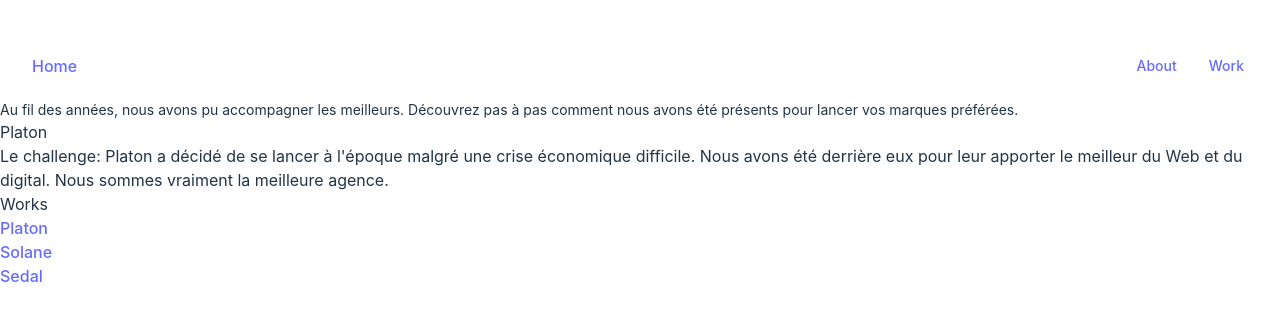
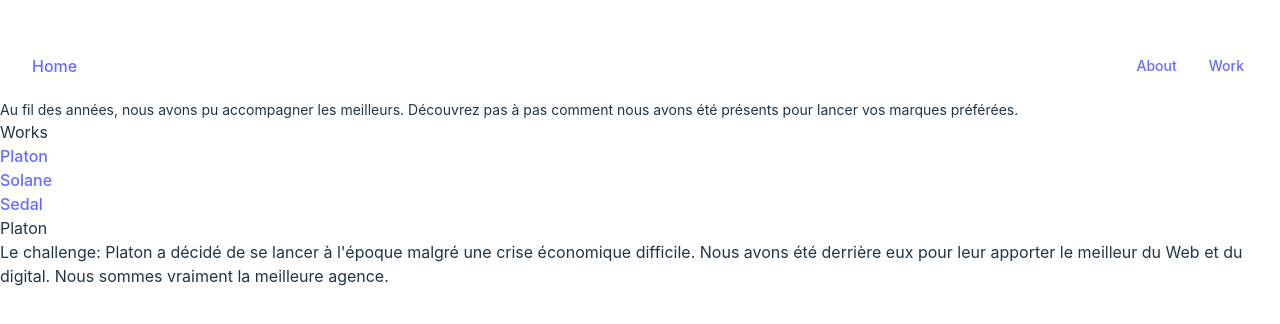
Before and after one commit to artem-ine/agence, a React (Vite) app: page /works/1 in a window 1280 px wide. Shown: the part 240-564 px from the top of the page. Built offline with nearby package versions, Linux system fonts and the light colour scheme.

Commit message:
outlet fix

```diff
--- a/src/components/StudyCase.jsx
+++ b/src/components/StudyCase.jsx
@@ -9,7 +9,7 @@ function StudyCasePage({ studyCases }) {
   );
 
   if (!selectedStudyCase) {
-    return <div>Study Case not found.</div>;
+    return <div>404 pas d'étude de cas.</div>;
   }
 
   return (
--- a/src/routes/works.jsx
+++ b/src/routes/works.jsx
@@ -11,9 +11,6 @@ export default function Works() {
         pas à pas comment nous avons été présents pour lancer vos marques
         préférées.
       </h1>
-      <div id="detail">
-        <Outlet />
-      </div>
       <div>
         <h2>Works</h2>
         <ul>
@@ -24,6 +21,9 @@ export default function Works() {
           ))}
         </ul>
       </div>
+      <div id="detail">
+        <Outlet />
+      </div>
     </>
   );
 }
```
